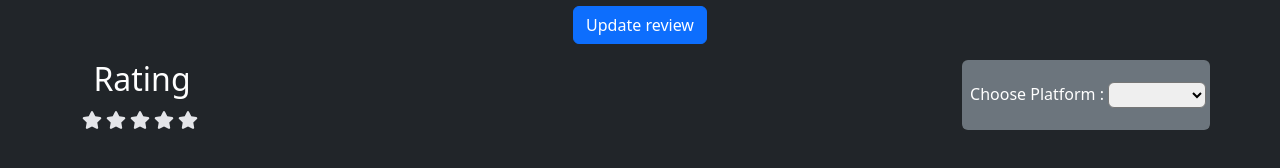
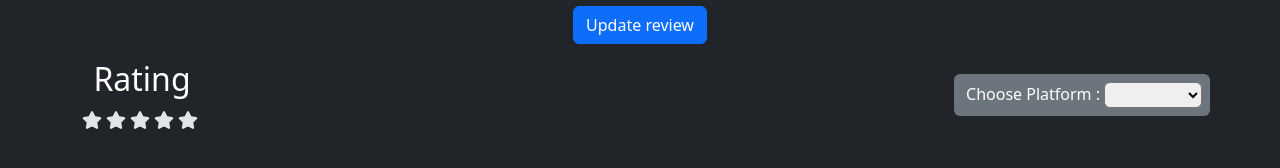
Before and after one commit to FrancoAK07/GaminDB_react, a React (Create React App) app: page /editreview in a window 1280 px wide. Shown: the part 636-804 px from the top of the page. Built offline with nearby package versions, Linux system fonts and the light colour scheme; no server answers.

Commit message:
Update dropdown.jsx

```diff
--- a/src/components/dropdown.jsx
+++ b/src/components/dropdown.jsx
@@ -7,12 +7,12 @@ function Dropdown({ getPlatform, platform }) {
 	};
 
 	return (
-		<div className="dropdown row bg-secondary rounded align-content-center px-1">
+		<div className="dropdown row bg-secondary rounded p-2 my-auto">
 			<label className="col-12 col-md text-white text-nowrap text-center p-0 px-1" htmlFor="platforms">
 				Choose Platform :
 			</label>
 			<select
-				className="select col-12 col-md m-auto rounded text-center p-0"
+				className="select col-12 col-md rounded text-center p-0"
 				name="platforms"
 				id="platforms"
 				ref={platformRef}
```
